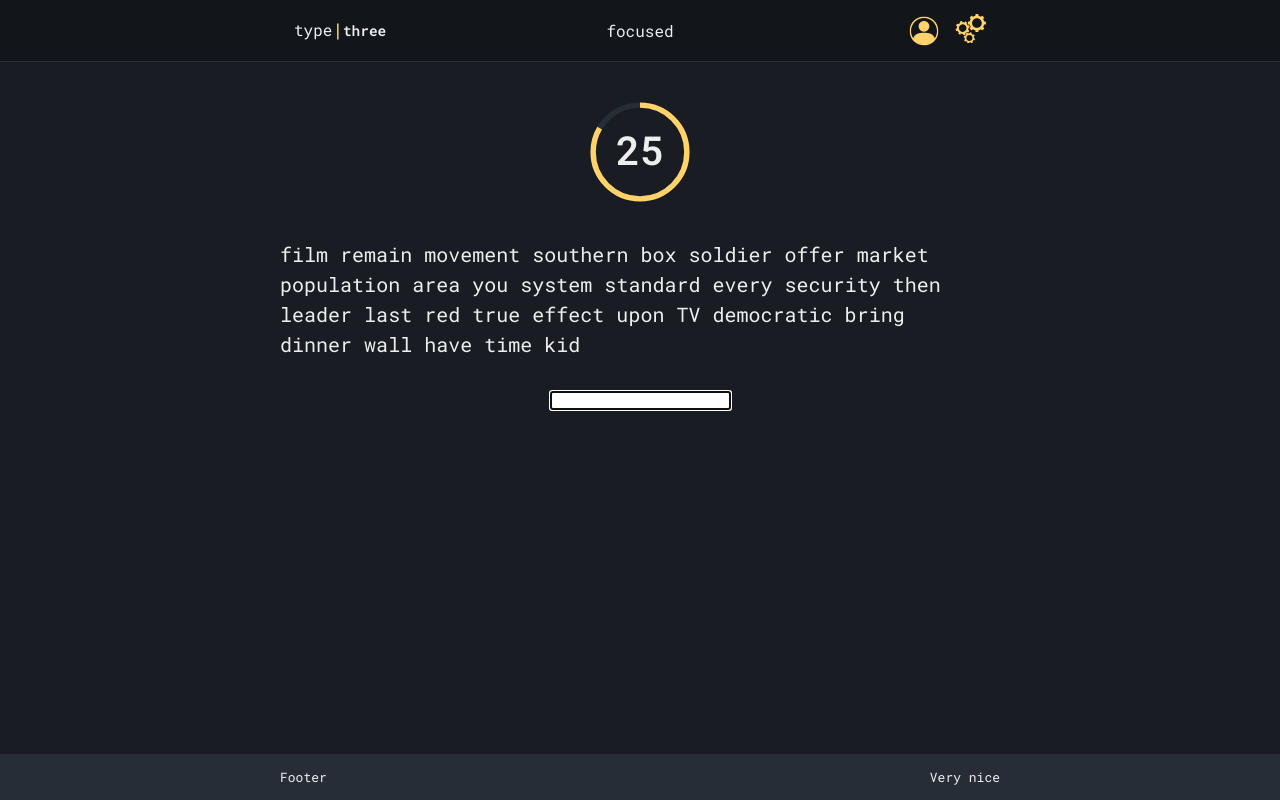
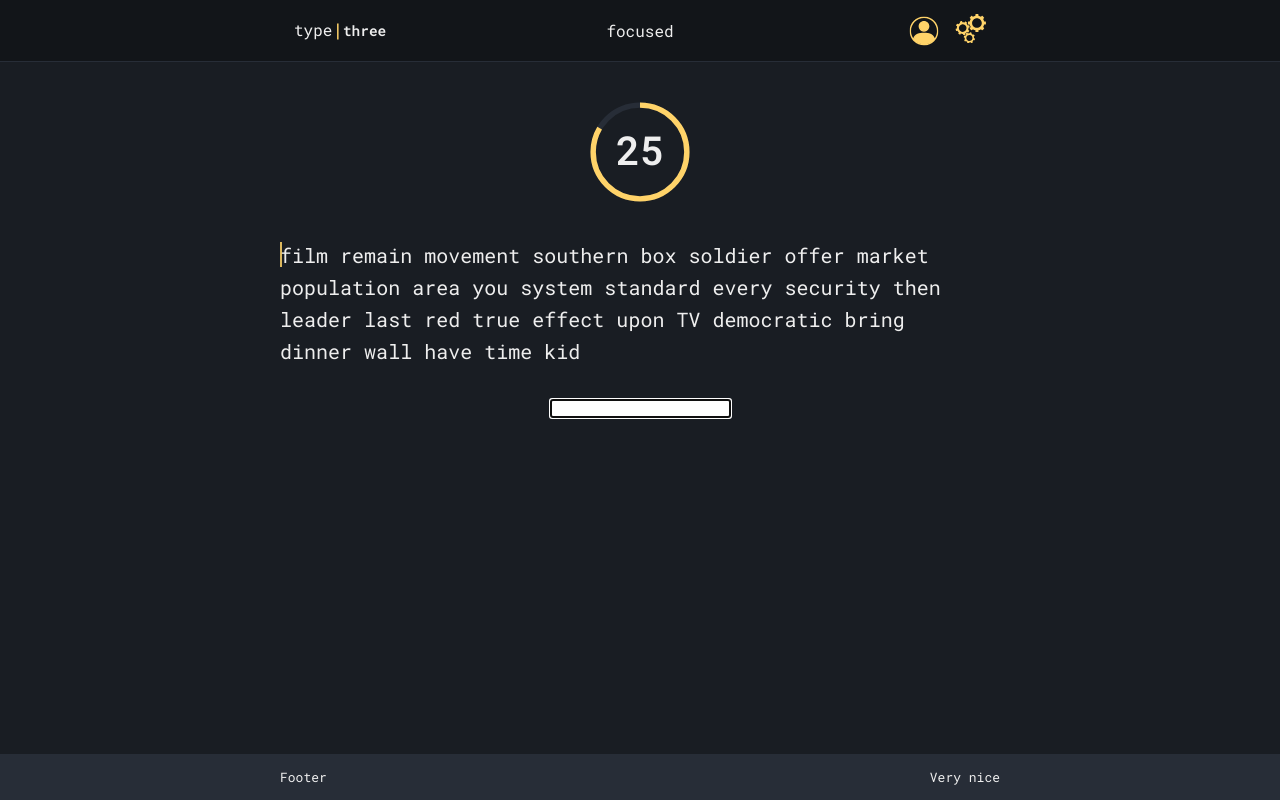
Before and after one commit to patrik-setterberg/typethree, a React (Create React App) app in the folder frontend/: page / in a window 1280 px wide. Built offline with nearby package versions, Linux system fonts and the light colour scheme.

Commit message:
Add blinking caret to text component

```diff
--- a/frontend/src/components/TypeTest/TestText/TestText.interfaces.ts
+++ b/frontend/src/components/TypeTest/TestText/TestText.interfaces.ts
@@ -1,3 +1,4 @@
 export interface TestTextProps {
   words: Array<string[]>;
+  animate: boolean; // Animate caret (blinking).
 }
--- a/frontend/src/components/TypeTest/TestText/TestText.styles.ts
+++ b/frontend/src/components/TypeTest/TestText/TestText.styles.ts
@@ -1,22 +1,63 @@
-import styled from "styled-components";
+import styled, { css, keyframes } from "styled-components";
 
 export const Wrapper = styled.div`
   display: flex;
   flex-wrap: wrap;
+  position: relative;
   max-width: 56.25rem; /* 900px */
   margin-top: calc(var(--default-spacing) * 1.5);
 `;
 
+const TEXT_LINE_HEIGHT = 1.6;
+
 export const Word = styled.span`
-  color: ${props => props.theme.primary};
+  color: ${(props) => props.theme.primary};
   font-size: 20px;
-  line-height: 1.5;
+  line-height: ${TEXT_LINE_HEIGHT};
 
   &:not(:last-of-type) {
     margin-right: 1ch;
   }
 `;
 
-export const Letter = styled.span`
+export const Letter = styled.span``;
 
+const CaretBlink = keyframes`
+  from {
+    opacity: 0.9;
+  }
+
+  47% {
+    opacity: 0.9;
+  }
+
+  53% {
+    opacity: 0;
+  }
+
+  to {
+    opacity: 0;
+  }
 `;
+
+const CARET_FONT_SIZE = 1.25;
+
+export const Caret = styled.span<{ animate: boolean }>`
+  display: inline-block;
+  height: calc(${TEXT_LINE_HEIGHT} * ${CARET_FONT_SIZE - 0.3}rem);
+  font-size: ${CARET_FONT_SIZE}rem;
+  margin-top: 0.1875rem;
+  width: 0.125rem; // Option for hefty boye variant? Something like 1ch.
+  background-color: ${(props) => props.theme.highlight};
+  opacity: 0.9;
+  position: absolute;
+  left: 0;
+  top: 0;
+  transition: opacity 0.2s ease;
+  ${(props) =>
+    props.animate &&
+    css`
+      animation: 1s cubic-bezier(0.78, 0.2, 0.05, 1) 0s infinite forwards
+        ${CaretBlink};
+    `}
+`;
--- a/frontend/src/components/TypeTest/TestText/TestText.tsx
+++ b/frontend/src/components/TypeTest/TestText/TestText.tsx
@@ -1,19 +1,19 @@
 import * as S from "./TestText.styles";
 import { TestTextProps } from "./TestText.interfaces";
 
-const TestText = ({ words }: TestTextProps): JSX.Element => {
-
+const TestText = ({ words, animate }: TestTextProps): JSX.Element => {
   return (
     <S.Wrapper>
       {words.map((word, wordInd) => {
         return (
-          <S.Word key={wordInd} data-word={word.join('')}>
+          <S.Word key={wordInd} data-word={word.join("")}>
             {word.map((letter, letterInd) => {
               return <S.Letter key={letterInd}>{letter}</S.Letter>;
             })}
           </S.Word>
         );
       })}
+      <S.Caret animate={animate} />
     </S.Wrapper>
   );
 };
--- a/frontend/src/components/TypeTest/TypeTest.tsx
+++ b/frontend/src/components/TypeTest/TypeTest.tsx
@@ -1,10 +1,4 @@
-import {
-  useCallback,
-  useEffect,
-  useMemo,
-  useReducer,
-  useState,
-} from "react";
+import { useCallback, useEffect, useMemo, useReducer, useState } from "react";
 import useSettingsContext from "../../hooks/useSettingsContext";
 
 // Interfaces.
@@ -101,40 +95,46 @@ const TypeTest = ({}: TypeTestProps): JSX.Element => {
       case "ADD":
         return {
           ...state,
-          pressedKeys: [
-            ...state.pressedKeys,
-            action.payload,
-          ],
+          pressedKeys: [...state.pressedKeys, action.payload],
         };
       case "REMOVE":
         return {
           ...state,
           pressedKeys: state.pressedKeys.filter(
-            (pressedKeys) =>
-              pressedKeys.symbol !== action.payload.symbol
+            (pressedKeys) => pressedKeys.symbol !== action.payload.symbol
           ),
         };
     }
   };
 
-  const [pressedKeysState, dispatchPressedKeys] = useReducer(pressedKeysReducer, initialValue);
+  const [pressedKeysState, dispatchPressedKeys] = useReducer(
+    pressedKeysReducer,
+    initialValue
+  );
 
   // Store entered words in an array. When space is pressed (and maybe when test ends),
   // characters in text input get pushed to the array. This array can be compared
   // with testwords wordArr to calculate score and styling correct/incorrect words.
-  const [enteredWords, setEnteredWords] = useState<string[] | undefined>(undefined);
+  const [enteredWords, setEnteredWords] = useState<string[] | undefined>(
+    undefined
+  );
 
   return (
     <>
       <TestCountdown />
-      <TestText words={testWords} />
+      <TestText
+        words={testWords}
+        animate={pressedKeysState.pressedKeys.length === 0}
+      />
       <Input
         inputVal={inputVal}
         setInputVal={setInputVal}
         pressedKeys={pressedKeysState.pressedKeys}
         setPressedKeys={dispatchPressedKeys}
       />
-      {settingsCtx.ShowKeyboard && <Keyboard pressedKeys={pressedKeysState.pressedKeys}/>}
+      {settingsCtx.ShowKeyboard && (
+        <Keyboard pressedKeys={pressedKeysState.pressedKeys} />
+      )}
     </>
   );
 };
--- a/frontend/src/components/UI/App.styles.ts
+++ b/frontend/src/components/UI/App.styles.ts
@@ -4,4 +4,9 @@ export const AppContainer = styled.div`
   display: flex;
   flex-direction: column;
   min-height: 100vh;
+
+  & ::selection {
+    background: ${(props) => props.theme.highlight};
+    color: ${(props) => props.theme.backgroundTertiary};
+  }
 `;
```
